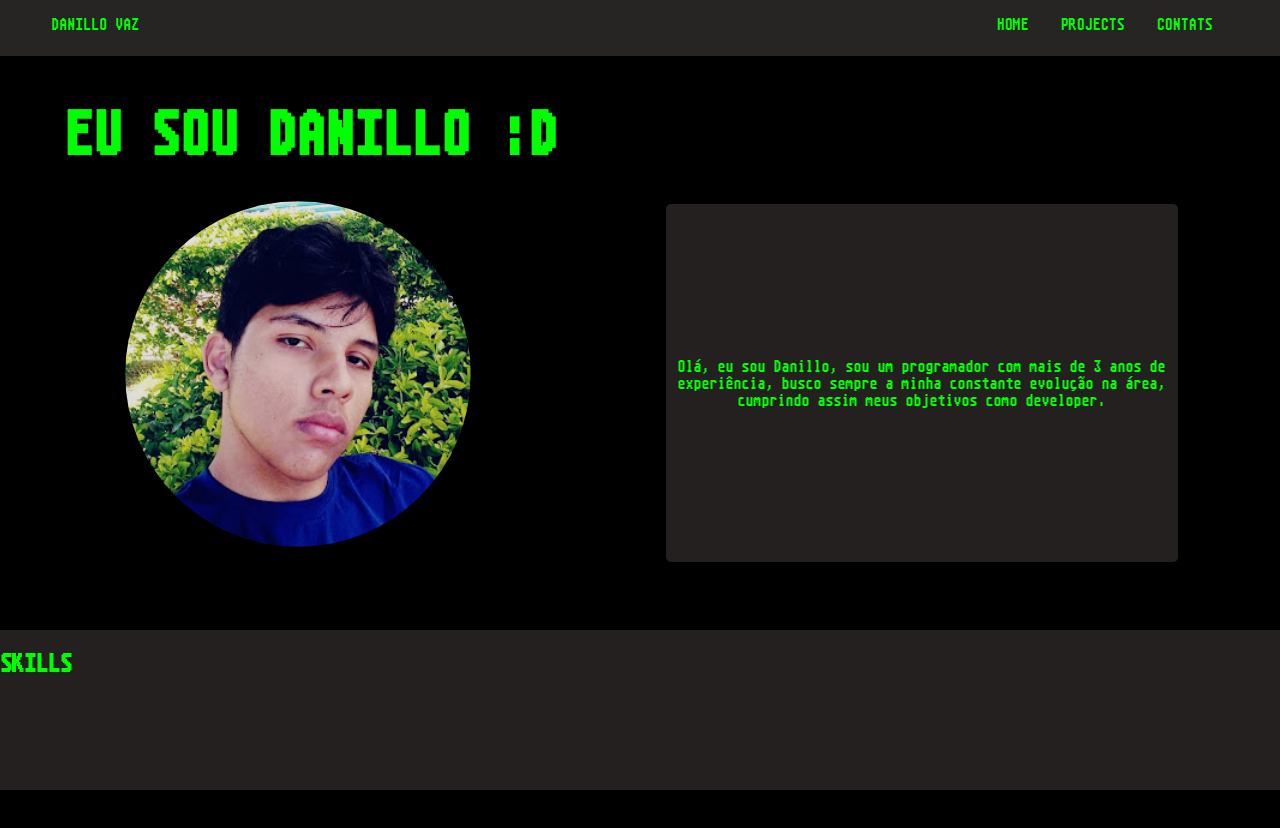
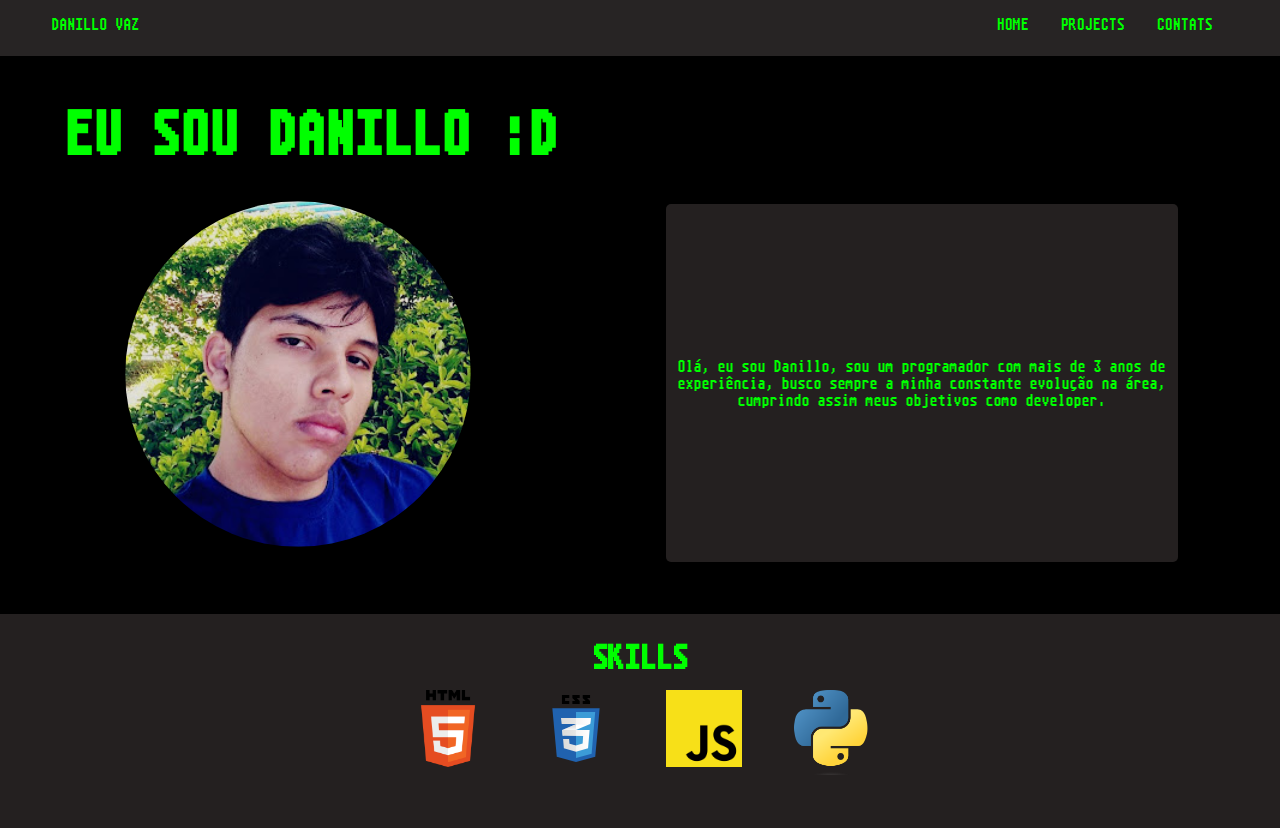
Before and after one commit to lightpotat0/portifolio, a plain HTML site: page index.html in a window 1280 px wide. Before the commit the page ends 800 px from the top, so only its background shows below. Drawn offline with Linux system fonts and the light colour scheme.

Commit message:
cabou por hoje

```diff
--- a/index.html
+++ b/index.html
@@ -40,27 +40,22 @@
                 evolução na área, cumprindo assim meus objetivos como developer.</p>
         </div>
 
+            <!--SKILLS-->
+
         <div id="box3">
             <h2>SKILLS</h2>
-            <img>
-            <img>
-            <img>
+            <img src="./img/html.png">
+            <img src="./img/css.svg">
+            <img src="./img/js.png">
+            <img src="./img/python.webp">
         </div>
 
     </div>
 
-    <!--SKILLS-->
-
-    <div>
-        <div>
-
-        </div>
-    </div>
-
     <!--MY PROJECTS-->
 
-    <div>
-
+    <div id="projects">
+        <div></div>
     </div>
 
     <!--FOOTER WITH COTACTS-->
--- a/style.css
+++ b/style.css
@@ -43,7 +43,7 @@ h1 {
     font-size: 58px;
 }
 
-#box1{
+#box1 {
     background-color: rgb(36, 32, 32);
     border: 1px;
     text-align: center;
@@ -69,11 +69,26 @@ h1 {
 }
 
 #box3 {
+    display: flex;
+    align-items: stretch;
     width: 100%;
     margin-top: 4%;
     height: 20%;
     background-color: rgb(36, 32, 32);
+    justify-content: center;
+    position: static;
+}
+
+#box3 h2 {
+    font-size: 200%;
+    text-align: center;
     position: absolute;
+}
+
+#box3 img{
+    width: 6%;
+    margin: 6% 2%;
+    height: 0%;
 }
 
 @font-face {
```
Also changed, not shown: img/css.png (added), img/css.svg (added), img/html.png (added), img/js.png (added), img/python.webp (added).
